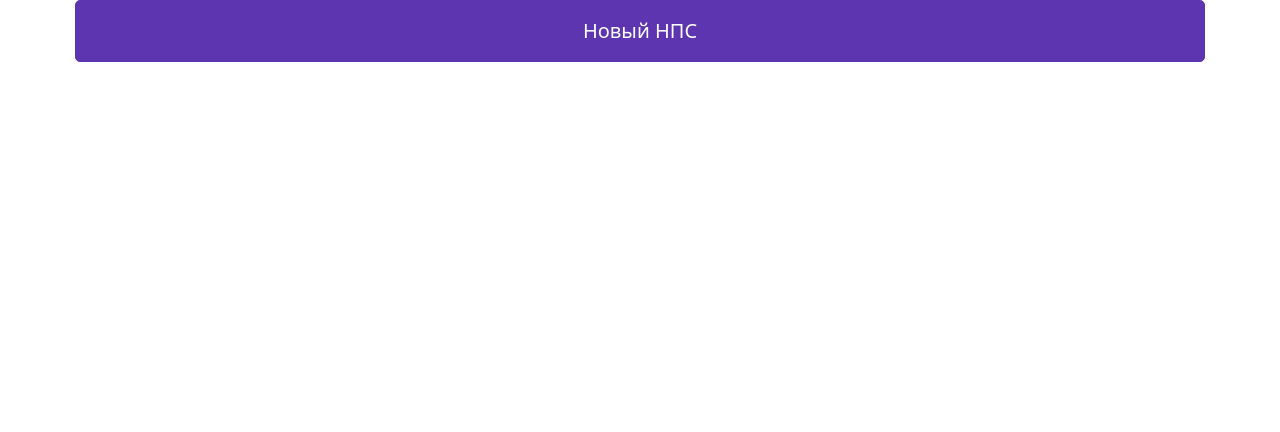
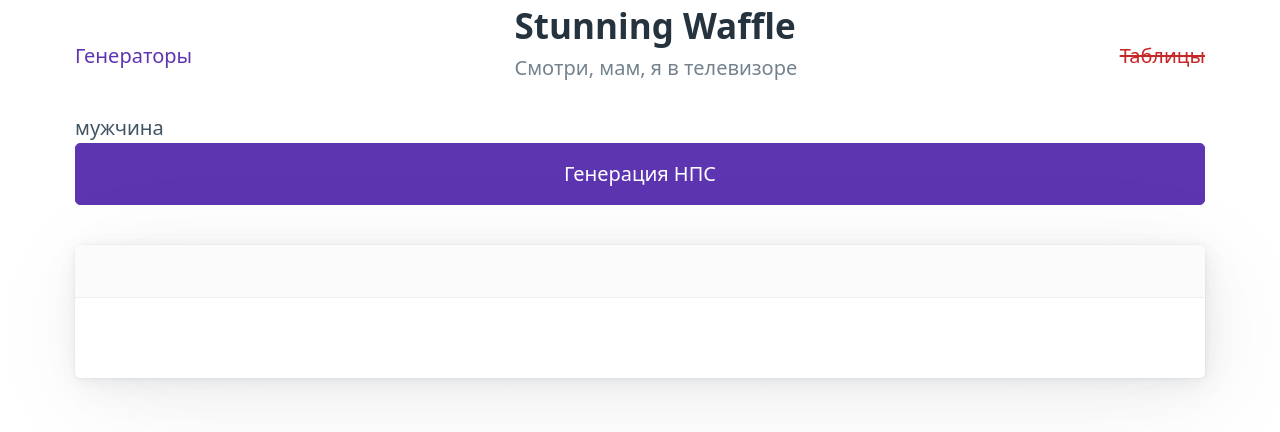
Before and after one commit to EkemRoht/stunning-waffle, a SvelteKit app: page / in a window 1280 px wide. Shown: the top 432 px of the page. Built offline with nearby package versions, Linux system fonts and the light colour scheme.

Commit message:
work with json

```diff
--- /dev/null
+++ b/src/lib/modules/npc.json
@@ -0,0 +1,13 @@
+{
+  "name": "Генерация НПС",
+  "tables": {
+    "gender": [
+      "мужчина",
+      "мужчина",
+      "женщина",
+      "женщина",
+      "скрыт или трудно определить",
+      "@(gender)"
+    ]
+  }
+}
--- a/src/routes/+layout.svelte
+++ b/src/routes/+layout.svelte
@@ -2,7 +2,20 @@
     import '@picocss/pico'
     import '$lib/style/app.css'
 </script>
+<main class="container">
 
-<div class="container">
+    <nav>
+        <ul>
+            <li><a href="/">Генераторы</a></li>
+        </ul>
+        <hgroup>
+            <h2>Stunning Waffle</h2>
+            <h3>Смотри, мам, я в телевизоре</h3>
+        </hgroup>
+        <ul>
+            <li><del disabled>Таблицы</del></li>
+        </ul>
+    </nav>
+
     <slot />
-</div>
+</main>
--- a/src/routes/+page.svelte
+++ b/src/routes/+page.svelte
@@ -1,16 +1,5 @@
 <script>
-    import GenerateNPCButton from "./GenerateNPCButton.svelte";
-    import NPCProfile from "./NPCProfile.svelte";
-
-    let chosenNPC;
-    function handleChosenNPC (event) {
-        chosenNPC = event.detail;
-    }
+    import NewNPC from "./NewNPC.svelte";
 </script>
 
-<main>
-    <GenerateNPCButton on:chosenNPC={handleChosenNPC}/>
-    {#if chosenNPC}
-        <NPCProfile npcData={chosenNPC}/>
-    {/if}
-</main>
+<NewNPC/>
--- /dev/null
+++ b/src/routes/ModuleItem.svelte
@@ -0,0 +1,3 @@
+<article>
+    <button><slot/></button>
+</article>
--- /dev/null
+++ b/src/routes/NewNPC.svelte
@@ -0,0 +1,19 @@
+<script>
+    import NPC from '$lib/modules/npc.json';
+
+    let tables = NPC.tables;
+    let npc;
+    function generate(table) {
+        const randomElementIndex = Math.floor(Math.random() * table.length);
+        const randomTrait = table[randomElementIndex];
+        return randomTrait;
+    }
+</script>
+{generate(tables['gender'])}
+<button>{NPC.name}</button>
+
+<article>
+    <header>
+
+    </header>
+</article>
```
